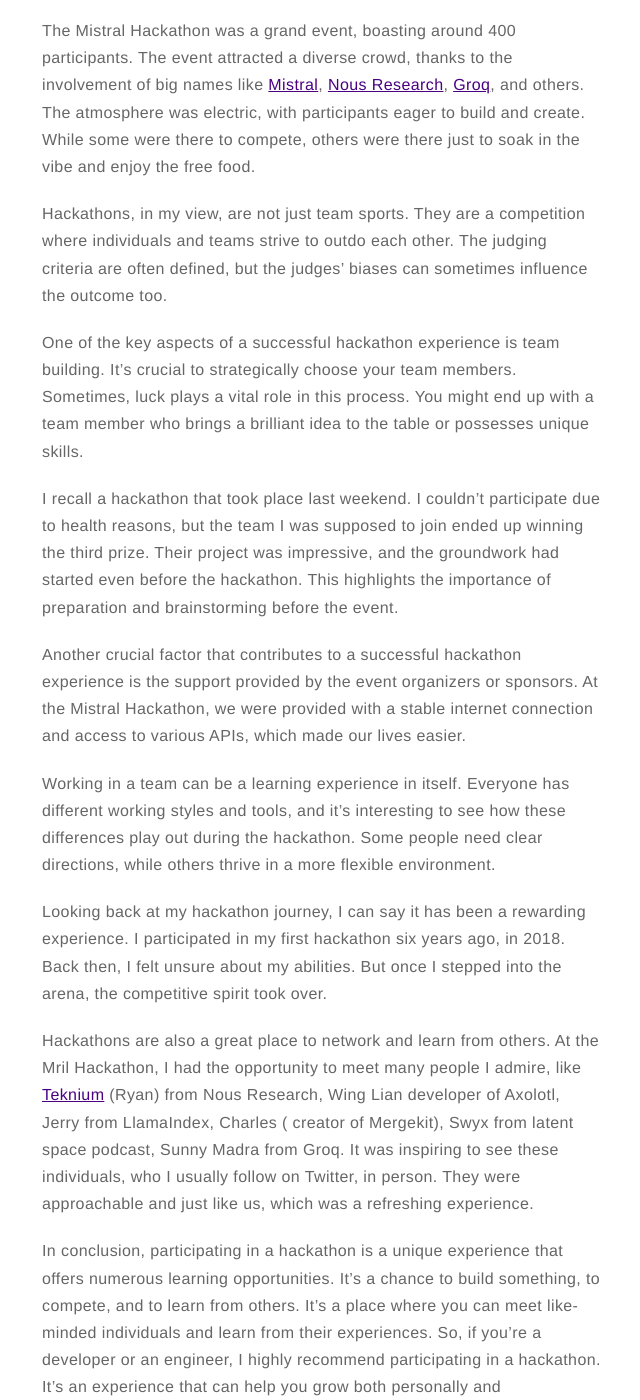
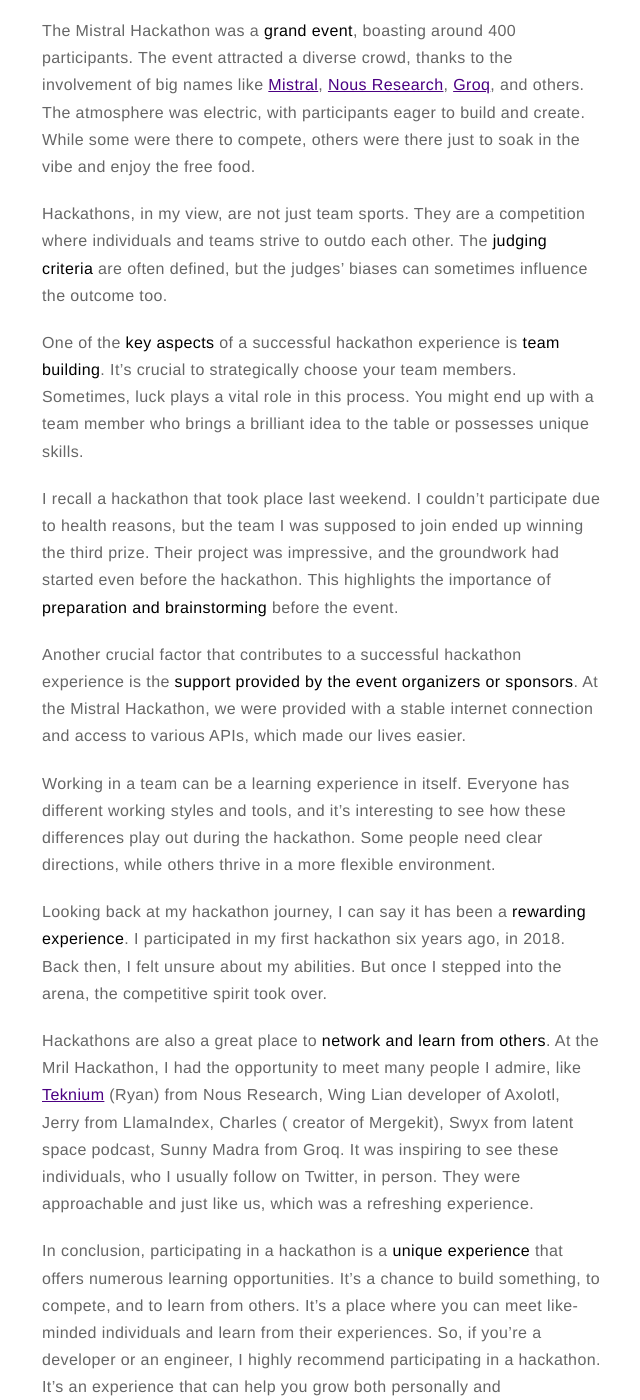
Before and after one commit to jayshah5696/jayshah5696.github.io, a Jekyll site: the page built from _posts/2024-03-25-Mistral-hackathon.md, in a window 1280 px wide and 1400 px high, scrolled down 960 px. Shown: the whole window, without its empty margins (318-958 px from the left). Built offline with Jekyll 4.4.1, drawn with Linux system fonts in a browser that asks for light colours; comment, search, counter and statistics services are not loaded; some of the changed text lies outside the part shown.

Commit message:
Update 2024-03-25-Mistral-hackathon.md

```diff
--- a/_posts/2024-03-25-Mistral-hackathon.md
+++ b/_posts/2024-03-25-Mistral-hackathon.md
@@ -18,25 +18,24 @@
 
 Hello everyone,
 
-Today, I want to share my personal experience of participating in hackathons, specifically the [Mistral Hackathon in San Francisco]([https://mistralsf.devpost.com/](https://mistralsf.devpost.com/ "https://mistralsf.devpost.com/")). This event was a fascinating journey, filled with learning, networking, and a lot of fun.
+Today, I want to share my **personal experience** of participating in hackathons, specifically the [Mistral Hackathon in San Francisco]([https://mistralsf.devpost.com/](https://mistralsf.devpost.com/ "https://mistralsf.devpost.com/")). This event was a **fascinating journey**, filled with learning, networking, and a lot of fun.
 
-The Mistral Hackathon was a grand event, boasting around 400 participants. The event attracted a diverse crowd, thanks to the involvement of big names like [Mistral](https://chat.mistral.ai/chat), [Nous Research](https://huggingface.co/NousResearch), [Groq](https://console.groq.com/), and others. The atmosphere was electric, with participants eager to build and create. While some were there to compete, others were there just to soak in the vibe and enjoy the free food.
+The Mistral Hackathon was a **grand event**, boasting around 400 participants. The event attracted a diverse crowd, thanks to the involvement of big names like [Mistral](https://chat.mistral.ai/chat), [Nous Research](https://huggingface.co/NousResearch), [Groq](https://console.groq.com/), and others. The atmosphere was electric, with participants eager to build and create. While some were there to compete, others were there just to soak in the vibe and enjoy the free food.
 
-Hackathons, in my view, are not just team sports. They are a competition where individuals and teams strive to outdo each other. The judging criteria are often defined, but the judges' biases can sometimes influence the outcome too.
+Hackathons, in my view, are not just team sports. They are a competition where individuals and teams strive to outdo each other. The **judging criteria** are often defined, but the judges' biases can sometimes influence the outcome too.
 
-One of the key aspects of a successful hackathon experience is team building. It's crucial to strategically choose your team members. Sometimes, luck plays a vital role in this process. You might end up with a team member who brings a brilliant idea to the table or possesses unique skills.
+One of the **key aspects** of a successful hackathon experience is **team building**. It's crucial to strategically choose your team members. Sometimes, luck plays a vital role in this process. You might end up with a team member who brings a brilliant idea to the table or possesses unique skills.
 
-I recall a hackathon that took place last weekend. I couldn't participate due to health reasons, but the team I was supposed to join ended up winning the third prize. Their project was impressive, and the groundwork had started even before the hackathon. This highlights the importance of preparation and brainstorming before the event.
+I recall a hackathon that took place last weekend. I couldn't participate due to health reasons, but the team I was supposed to join ended up winning the third prize. Their project was impressive, and the groundwork had started even before the hackathon. This highlights the importance of **preparation and brainstorming** before the event.
 
-Another crucial factor that contributes to a successful hackathon experience is the support provided by the event organizers or sponsors. At the Mistral Hackathon, we were provided with a stable internet connection and access to various APIs, which made our lives easier.
+Another crucial factor that contributes to a successful hackathon experience is the **support provided by the event organizers or sponsors**. At the Mistral Hackathon, we were provided with a stable internet connection and access to various APIs, which made our lives easier.
 
 Working in a team can be a learning experience in itself. Everyone has different working styles and tools, and it's interesting to see how these differences play out during the hackathon. Some people need clear directions, while others thrive in a more flexible environment.
 
-Looking back at my hackathon journey, I can say it has been a rewarding experience. I participated in my first hackathon six years ago, in 2018. Back then, I felt unsure about my abilities. But once I stepped into the arena, the competitive spirit took over.
+Looking back at my hackathon journey, I can say it has been a **rewarding experience**. I participated in my first hackathon six years ago, in 2018. Back then, I felt unsure about my abilities. But once I stepped into the arena, the competitive spirit took over.
 
-Hackathons are also a great place to network and learn from others. At the Mril Hackathon, I had the opportunity to meet many people I admire, like [Teknium](https://twitter.com/Teknium1) (Ryan) from Nous Research, Wing Lian developer of Axolotl, Jerry from LlamaIndex, Charles ( creator of Mergekit), Swyx from latent space podcast, Sunny Madra from Groq. It was inspiring to see these individuals, who I usually follow on Twitter, in person. They were approachable and just like us, which was a refreshing experience.
+Hackathons are also a great place to **network and learn from others**. At the Mril Hackathon, I had the opportunity to meet many people I admire, like [Teknium](https://twitter.com/Teknium1) (Ryan) from Nous Research, Wing Lian developer of Axolotl, Jerry from LlamaIndex, Charles ( creator of Mergekit), Swyx from latent space podcast, Sunny Madra from Groq. It was inspiring to see these individuals, who I usually follow on Twitter, in person. They were approachable and just like us, which was a refreshing experience.
 
-In conclusion, participating in a hackathon is a unique experience that offers numerous learning opportunities. It's a chance to build something, to compete, and to learn from others. It's a place where you can meet like-minded individuals and learn from their experiences. So, if you're a developer or an engineer, I highly recommend participating in a hackathon. It's an experience that can help you grow both personally and professionally.
-
+In conclusion, participating in a hackathon is a **unique experience** that offers numerous learning opportunities. It's a chance to build something, to compete, and to learn from others. It's a place where you can meet like-minded individuals and learn from their experiences. So, if you're a developer or an engineer, I highly recommend participating in a hackathon. It's an experience that can help you grow both personally and professionally.
 
 [Project link](https://devpost.com/software/neurobuddy)
```
